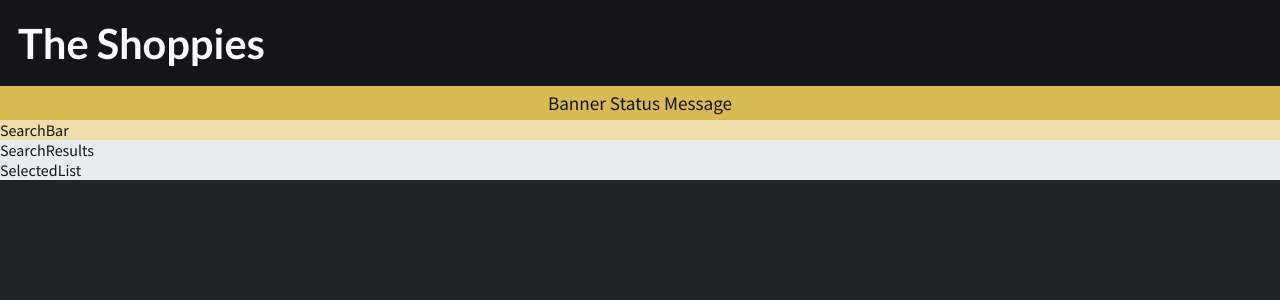
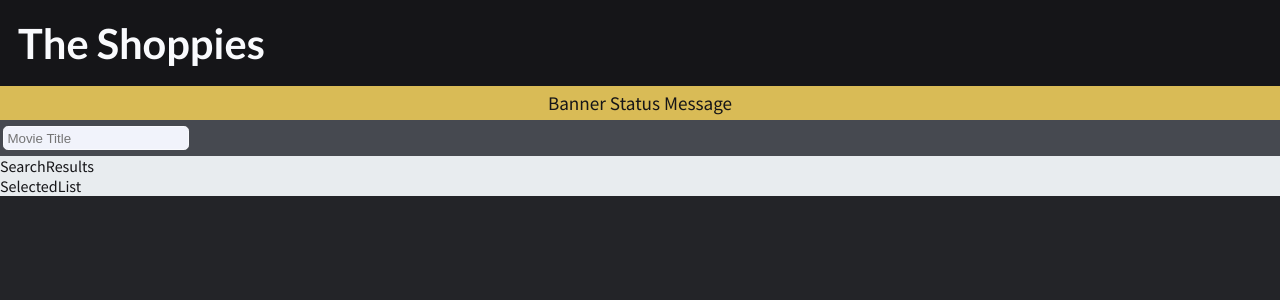
Before and after one commit to suzannecabral/shopify-frontend-challenge, a React (Create React App) app: page / in a window 1280 px wide. Shown: the top 300 px of the page. Built offline with nearby package versions, Linux system fonts and the light colour scheme.

Commit message:
Ignore dummy data, style search bar

```diff
--- a/src/components/SearchBar.js
+++ b/src/components/SearchBar.js
@@ -3,14 +3,24 @@ import styled from 'styled-components';
 import COLORS from '../styles/styleValues';
 
 const StyledSearchBar = styled.div`
-    background-color:${COLORS.accentLight};
-    color:${COLORS.neutralBlack}
+    background-color:${COLORS.neutralDark};
+    color:${COLORS.neutralWhite};
+    input{
+        background-color:${COLORS.neutralOffWhite};
+        border: 1px solid ${COLORS.neutralWhite};
+        border-radius:.3rem;
+        padding:.2rem;
+        margin:.4rem .2rem;
+
+    }
 `;
 
 const SearchBar = props => {
     return(
         <StyledSearchBar>
-            <p>SearchBar</p>
+            <form>
+                <input type="text" placeholder="Movie Title"></input>
+            </form>
         </StyledSearchBar>
     );
 }
```
Also changed, not shown: 1 other file (tests, documents, lock files or other folders).
